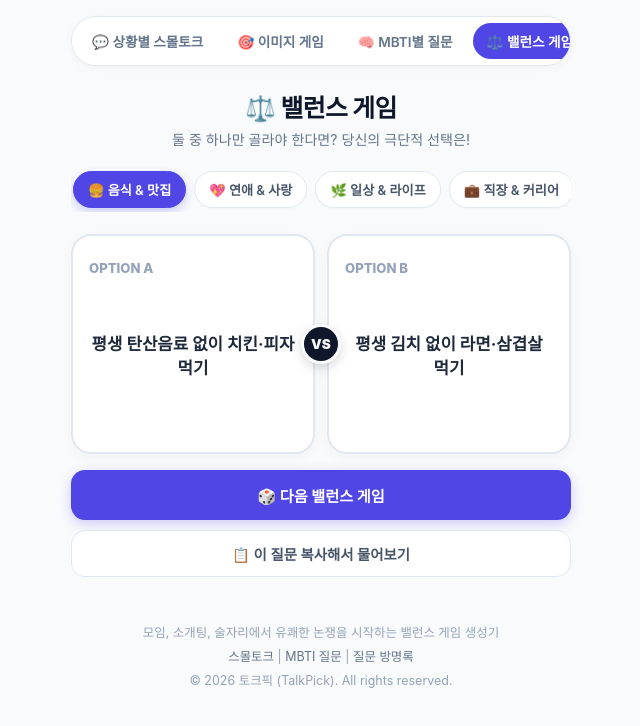
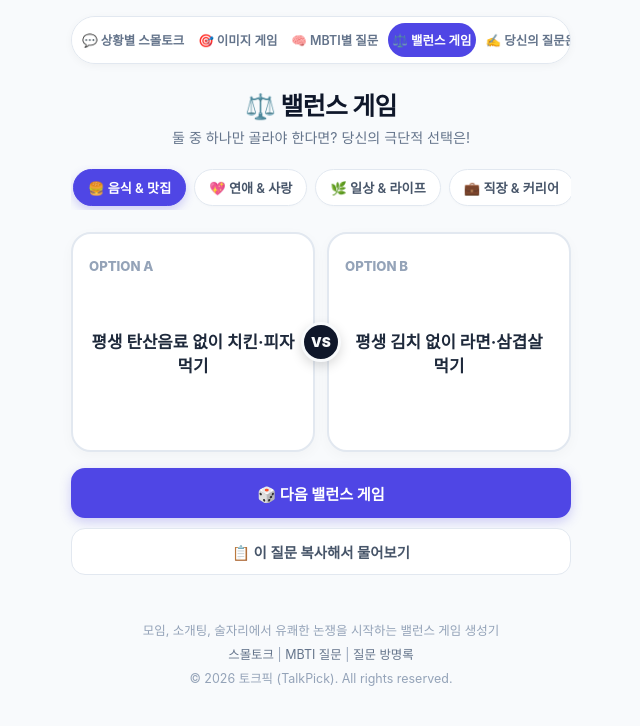
Before and after one commit to wlrwkddyd1016-collab/talk-card, a plain HTML site: page balance.html in a window 1280 px wide. Shown: the whole page, without its empty margins (319-959 px from the left). Drawn offline with Linux system fonts and the light colour scheme; a web font is replaced by a local one.

Commit message:
Adjust padding and font size for nav-link

```diff
--- a/balance.html
+++ b/balance.html
@@ -46,14 +46,15 @@
     .nav-link {
       flex: 1;
       text-align: center;
-      padding: 8px 14px;
-      font-size: 0.85rem;
+      padding: 8px 4px;
+      font-size: 0.78rem;
       font-weight: 600;
       color: #64748b;
       text-decoration: none;
       border-radius: 9999px;
       transition: all 0.2s;
       display: inline-block;
+      white-space: nowrap;
     }
     .nav-link.active {
       background: #4f46e5;
```
